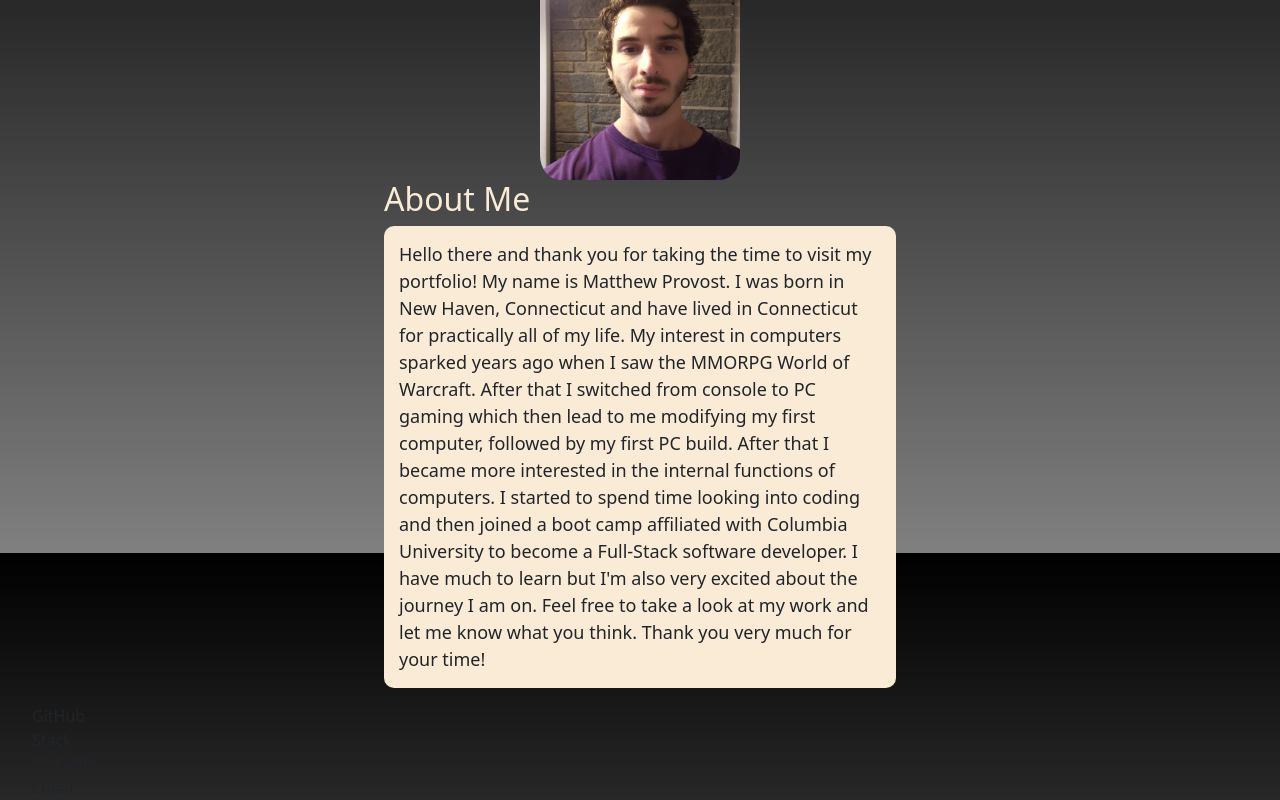
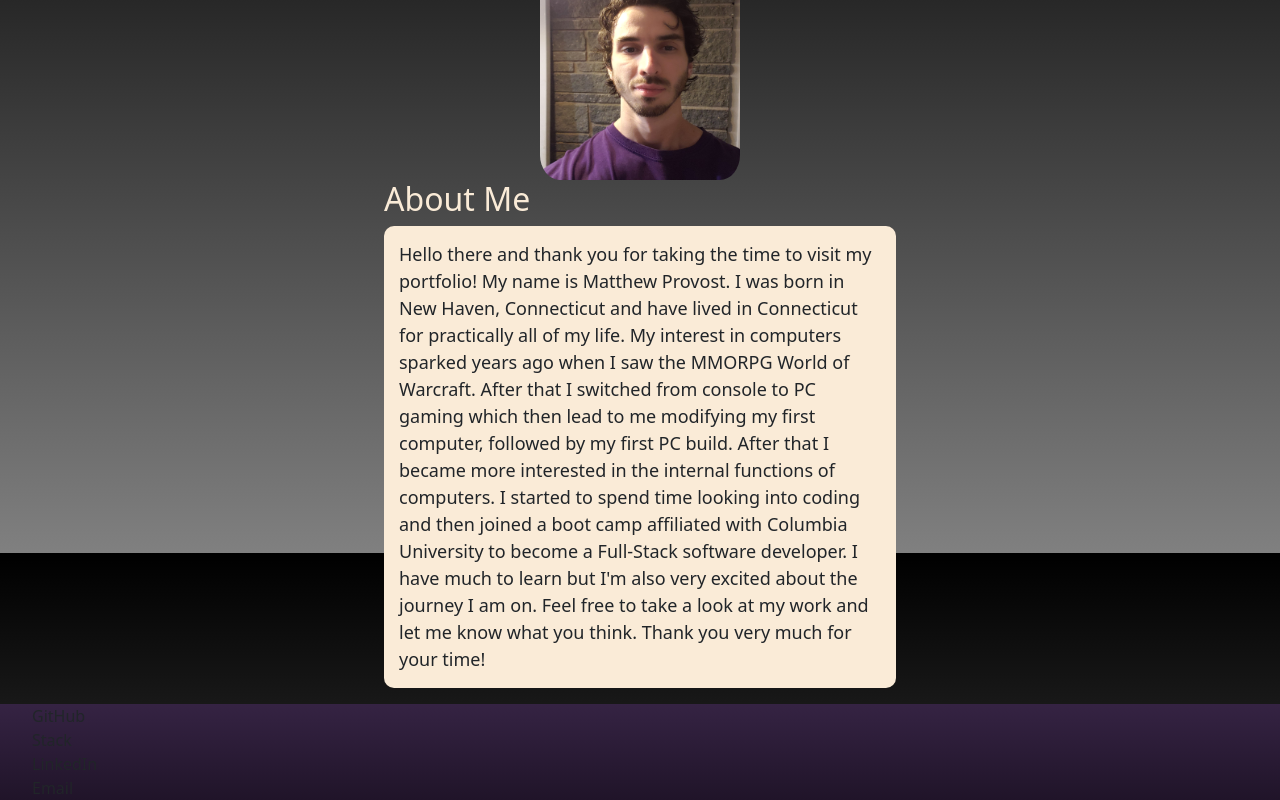
Before and after one commit to provostma21/Portfolio, a React (Create React App) app: page / in a window 1280 px wide. Shown: the part 247-1047 px from the top of the page. Built offline with nearby package versions, Linux system fonts and the light colour scheme; no server answers; some icons are missing.

Commit message:
added Footer background color

```diff
--- a/src/components/Style/Footer.css
+++ b/src/components/Style/Footer.css
@@ -1,3 +1,7 @@
+.footer-container {
+    background-image:linear-gradient(#352343, #201429);
+}
+
 .footer-list > li {
     list-style-type: none;
 
```
